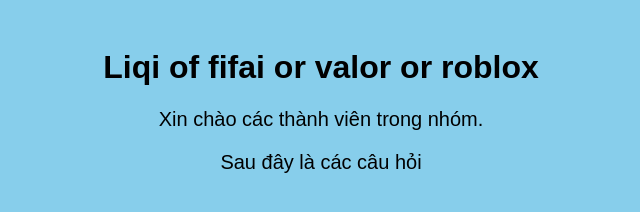
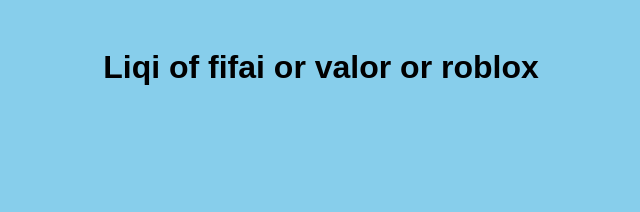
Before and after one commit to Aihoi123/Liqi, a plain HTML site: page index.html in a window 1280 px wide. Shown: the whole page, without its empty margins (319-959 px from the left). Drawn offline with Linux system fonts and the light colour scheme.

Commit message:
Update index.html

```diff
--- a/index.html
+++ b/index.html
@@ -22,7 +22,5 @@
 </head>
 <body>
   <h1>Liqi of fifai or valor or roblox</h1>
-  <p>Xin chào các thành viên trong nhóm.</p>
-<p>Sau đây là các câu hỏi
 </body>
 </html>
```
